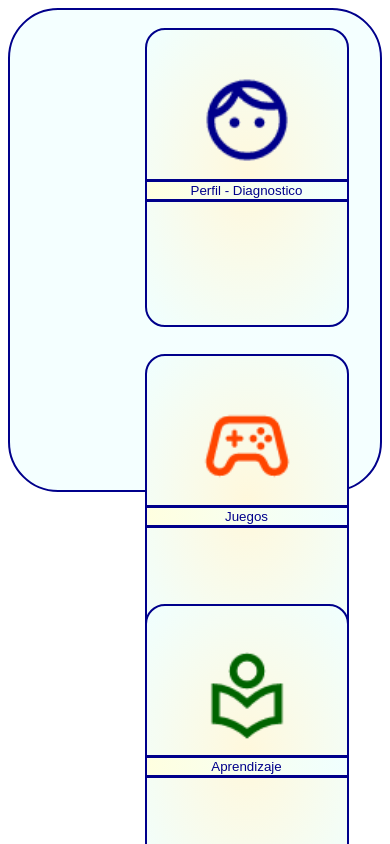
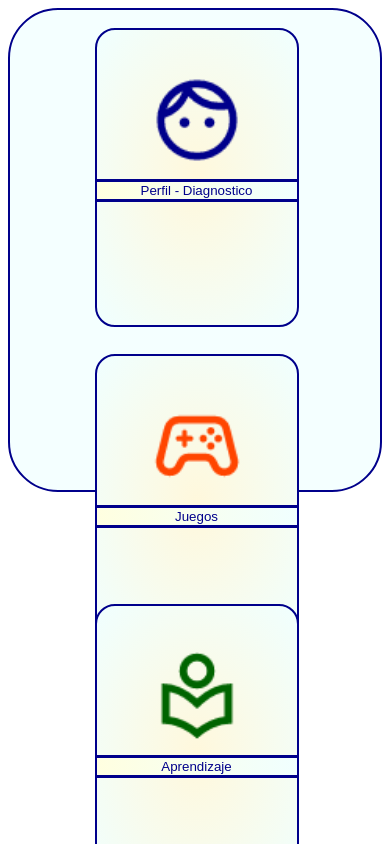
Before and after one commit to frenyerjosue/hipermente, a plain HTML site: page html/bmenu.html in a window 390 px wide. Shown: the top 844 px of the page. Drawn offline with Linux system fonts and the light colour scheme.

Commit message:
Update binicio.css

```diff
--- a/css/binicio.css
+++ b/css/binicio.css
@@ -34,7 +34,7 @@
 		display: none;
 	}
 	.cuadro{
-		left: 125px;
+		left: 75px;
 	}
 	.dos{
 		top: 350px;
```
